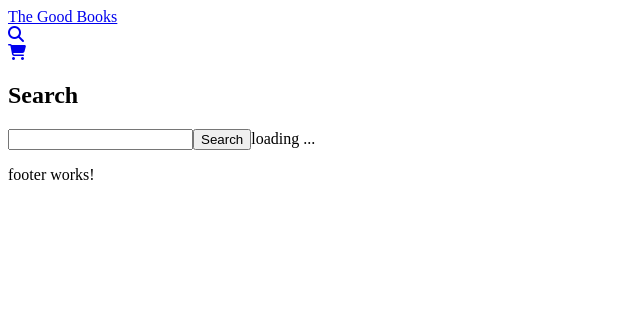
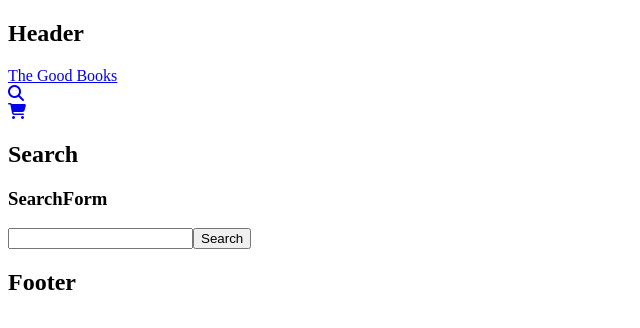
Before and after one commit to niiccolas/the-good-books, an Angular app: page /search in a window 1280 px wide. Shown: the top 328 px of the page, without its empty margins (0-640 px from the left). Built offline with nearby package versions, Linux system fonts and the light colour scheme.

Commit message:
Add header for easier identification of components

```diff
--- a/src/app/components/cart/cart.component.html
+++ b/src/app/components/cart/cart.component.html
@@ -1 +1 @@
-<p>cart works!</p>
+<h2>Cart</h2>
--- a/src/app/components/footer/footer.component.html
+++ b/src/app/components/footer/footer.component.html
@@ -1 +1 @@
-<p>footer works!</p>
+<h2>Footer</h2>
--- a/src/app/components/header/header.component.html
+++ b/src/app/components/header/header.component.html
@@ -1,3 +1,5 @@
+<h2>Header</h2>
+
 <div><a routerLink="/search">The Good Books</a></div>
 <div><a routerLink="/search"><i class="fas fa-search"></i></a></div>
 <div><a routerLink="/cart"><i class="fas fa-shopping-cart"></i></a></div>
--- a/src/app/components/search/search.component.html
+++ b/src/app/components/search/search.component.html
@@ -1,10 +1,14 @@
 <h2>Search</h2>
-<input [(ngModel)]='userQuery' (keydown.enter)="query()" />
-<button (click)="query()">Search</button>
 
-<div *ngIf="userQueryResults !== null; else loading">
+<!-- SearchForm component -->
+<div>
+  <h3>SearchForm</h3>
+  <input [(ngModel)]='userQuery' (keydown.enter)="query()" />
+  <button (click)="query()">Search</button>
+</div>
+
+<!-- BooksList component -->
+<div *ngIf="userQueryResults !== null">
   <app-books-list [userQueryResults]="userQueryResults"></app-books-list>
   <button (click)="showMore()">Show more books</button>
 </div>
-
-<ng-template #loading>loading ...</ng-template>
```
